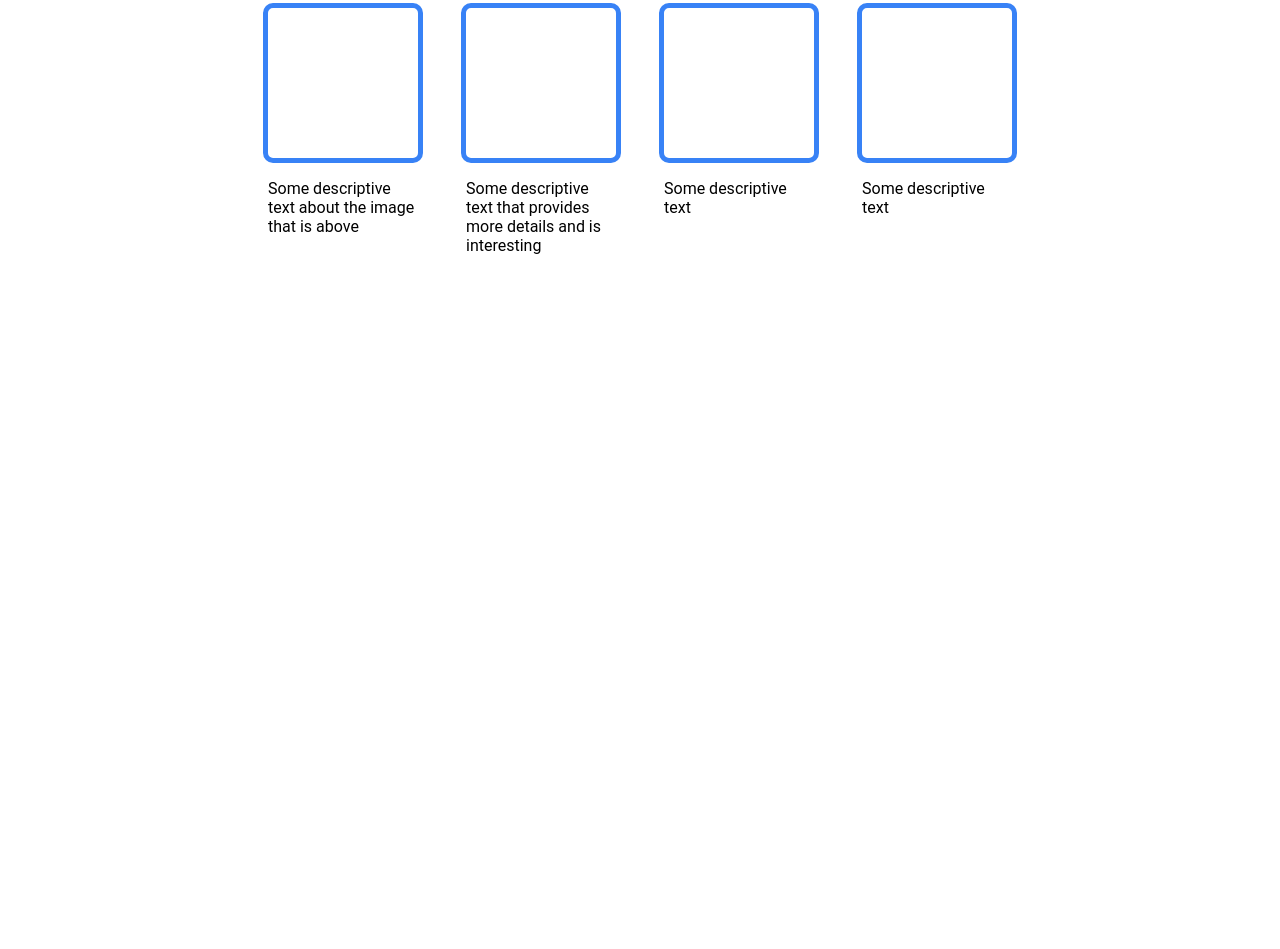
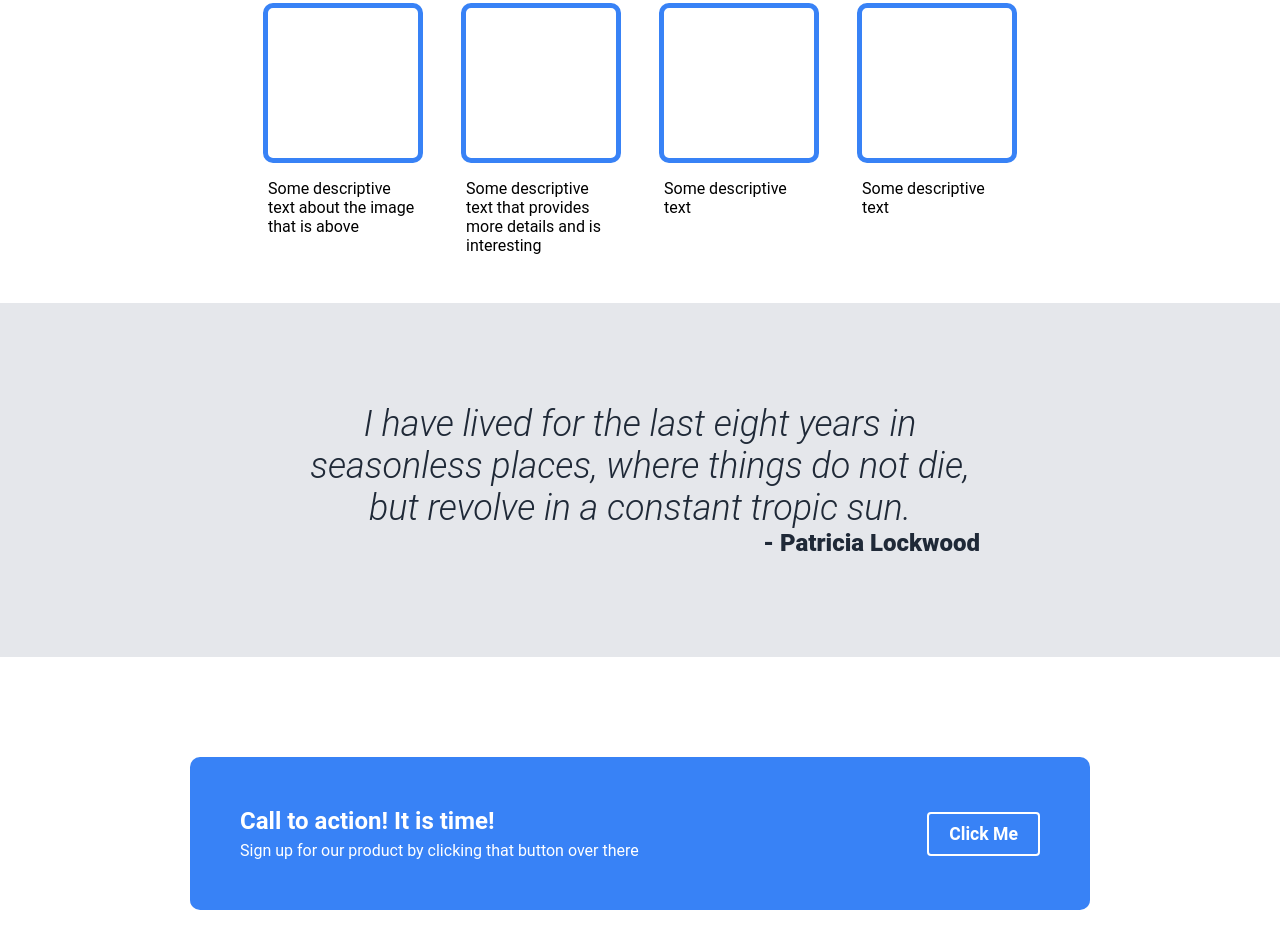
Before and after one commit to jonkoffel/odin_landing, a plain HTML site: page index.html in a window 1280 px wide. Shown: the part 621-1570 px from the top of the page. Before the commit the page ends 924 px from the top, so only its background shows below. Drawn offline with Linux system fonts and the light colour scheme.

Commit message:
Added quote section and CTA
That was a lot of work!  Had issues with getting centering
and button formatting looking correct.  Max widths are
definitely my friend here.

```diff
--- a/index.html
+++ b/index.html
@@ -55,5 +55,21 @@
         </div>
       </div>
     </div>
+    <div class="section-three">
+      <div class="quote">
+        I have lived for the last eight years in seasonless places, where things
+        do not die, but revolve in a constant tropic sun.
+      </div>
+      <div class="quote-author">- Patricia Lockwood</div>
+    </div>
+    <div class="section-four">
+      <div class="cta">
+        <div class="cta-main">Call to action! It is time!</div>
+        <div class="cta-sub">
+          Sign up for our product by clicking that button over there
+        </div>
+      </div>
+      <div class="button">Click Me</div>
+    </div>
   </body>
 </html>
--- a/style.css
+++ b/style.css
@@ -118,3 +118,72 @@ a,
   justify-content: center;
   align-items: center;
 }
+
+.section-three {
+  display: flex;
+  flex-direction: column;
+  background: #e5e7eb;
+  padding: 100px 300px;
+}
+
+.quote {
+  display: flex;
+  font-size: 36px;
+  color: #1f2937;
+  font-weight: 300;
+  font-style: italic;
+  text-align: center;
+  flex-shrink: 0;
+  min-width: 500px;
+}
+
+.quote-author {
+  display: flex;
+  justify-content: end;
+  font-size: 24px;
+  color: #1f2937;
+  font-weight: 900;
+  flex-shrink: 0;
+}
+
+.section-four {
+  display: flex;
+  background: #3882f6;
+  border-radius: 10px;
+  gap: 48px;
+  justify-content: space-between;
+  align-items: center;
+  padding: 50px;
+  max-width: 800px;
+  margin: 100px auto;
+}
+
+.cta {
+  display: flex;
+  flex-direction: column;
+  gap: 6px;
+  color: white;
+  width: 400px;
+}
+
+.cta-main {
+  font-size: 24px;
+  font-weight: 700;
+}
+
+.cta-subtext {
+  font-size: 24px;
+  font-weight: 300;
+}
+
+.button {
+  /* Styling the 'Sign up' button */
+  background-color: transparent; /* No fill */
+  color: white;
+  border: 2px solid white; /* White outline */
+  border-radius: 4px;
+  padding: 10px 20px;
+  font-size: 1.1em;
+  font-weight: 600;
+  cursor: pointer;
+}
```
